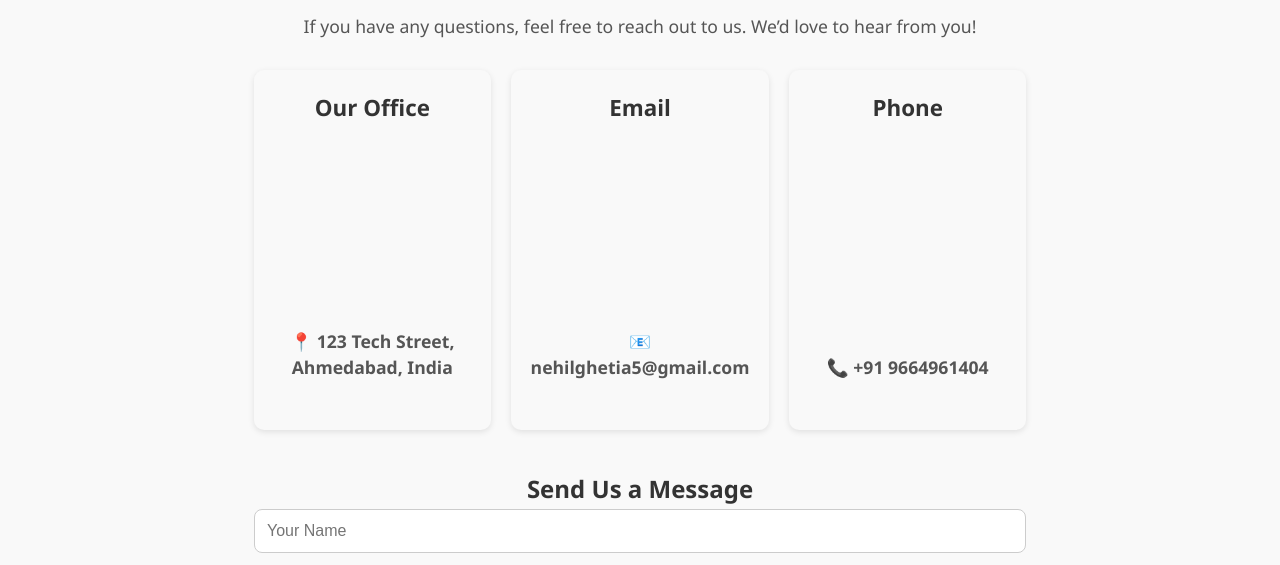
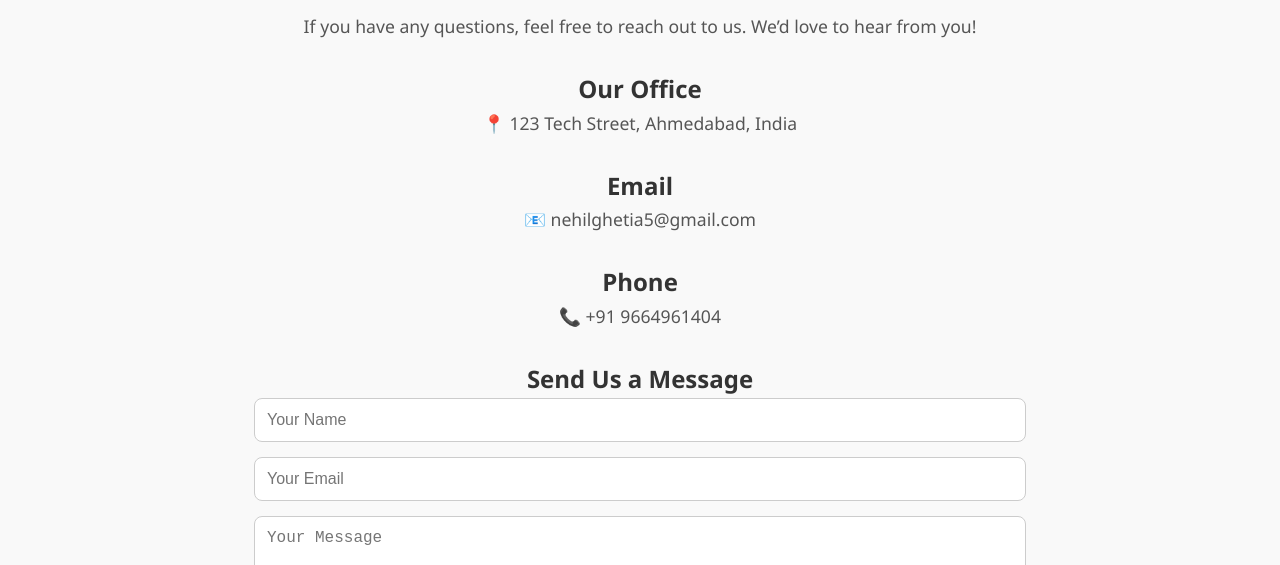
Before and after one commit to Nehilghetia/Laptop, a plain HTML site: page contact.html in a window 1280 px wide. Shown: the part 191-756 px from the top of the page. Drawn offline with Linux system fonts and the light colour scheme.

Commit message:
Update contact.html

```diff
--- a/contact.html
+++ b/contact.html
@@ -32,16 +32,16 @@
     <p>If you have any questions, feel free to reach out to us. We’d love to hear from you!</p>
 
     <!-- Contact Info -->
-    <div class="contact-grid">
-      <div class="card">
+    <div class="contact-info">
+            <div class="contact-box">
                 <h2>Our Office</h2>
                 <p>📍 123 Tech Street, Ahmedabad, India</p>
             </div>
-      <div class="card">
+            <div class="contact-box">
                 <h2>Email</h2>
                 <p>📧 nehilghetia5@gmail.com</p>
             </div>
-      <div class="card">
+            <div class="contact-box">
                 <h2>Phone</h2>
                 <p>📞 +91 9664961404</p>
             </div>
```
Lines whose indentation alone changed are shown as unchanged.
